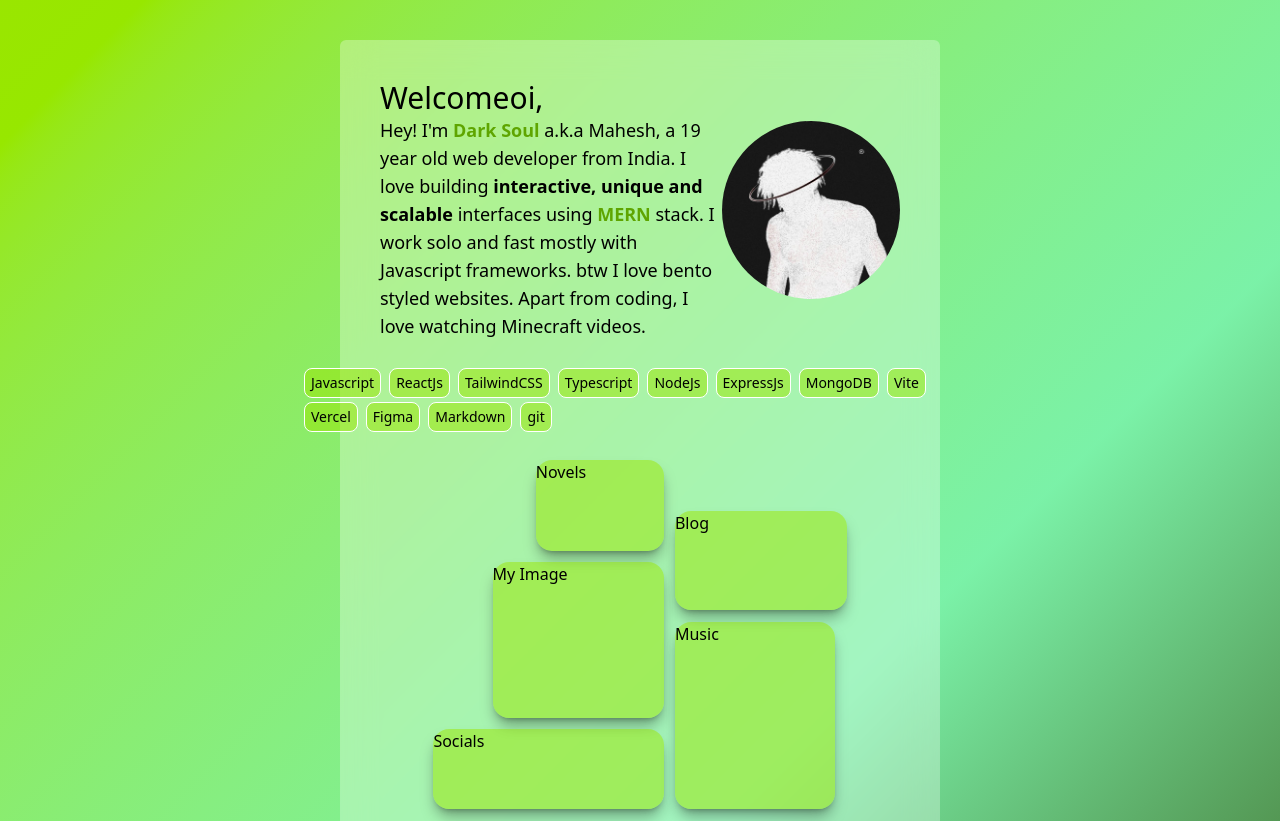
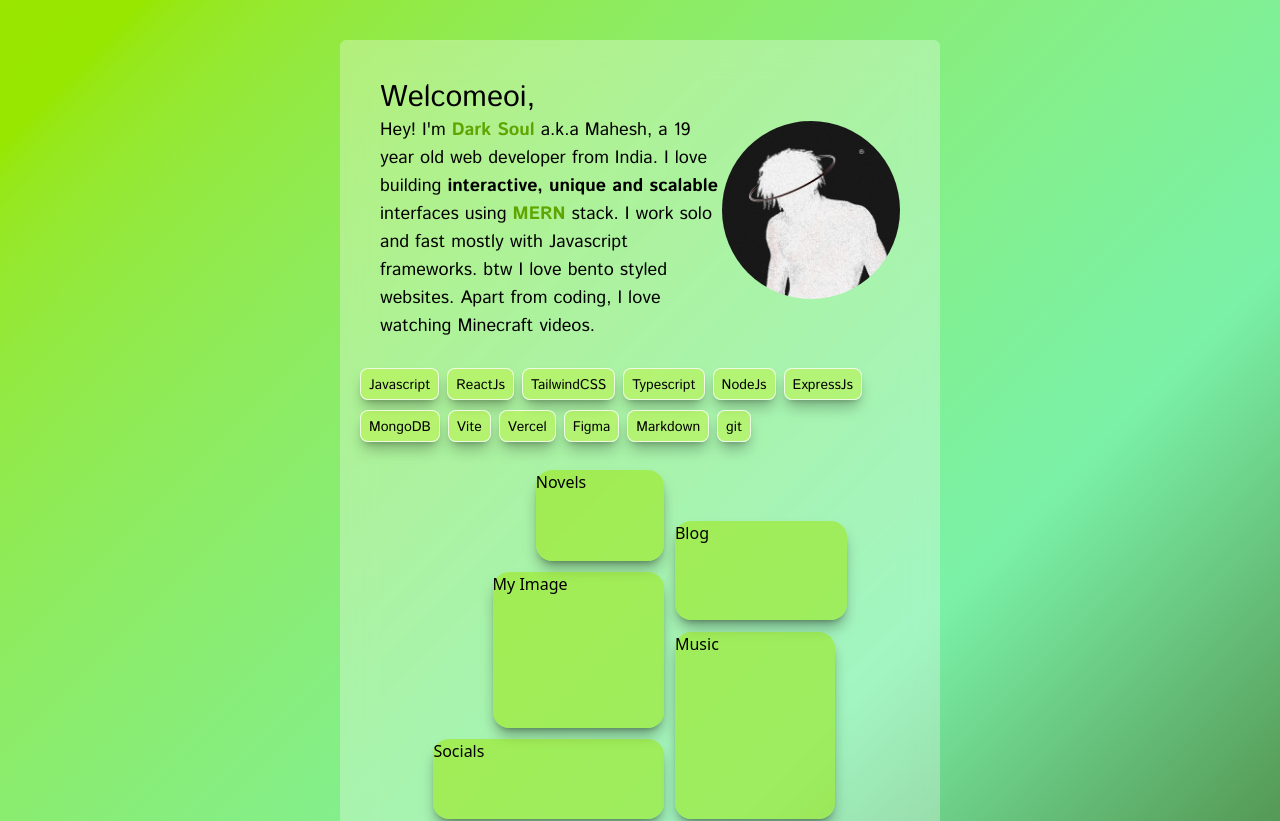
Before and after one commit to DarkkkSoul/portfolio2, a React (Vite) app: page / in a window 1280 px wide. Shown: the top 821 px of the page. Built offline with nearby package versions, Linux system fonts and the light colour scheme.

Commit message:
skills section

```diff
--- a/index.html
+++ b/index.html
@@ -6,6 +6,12 @@
     <!-- <link rel="icon" type="image/svg+xml" href="/vite.svg" /> -->
     <meta name="viewport" content="width=device-width, initial-scale=1.0" />
     <title>Dark Soul</title>
+
+    <!-- fonts -->
+    <link rel="preconnect" href="https://fonts.googleapis.com">
+    <link rel="preconnect" href="https://fonts.gstatic.com" crossorigin>
+    <link href="https://fonts.googleapis.com/css2?family=Istok+Web:ital,wght@0,400;0,700;1,400;1,700&display=swap"
+        rel="stylesheet">
 </head>
 
 <body class="mb-96">
--- a/src/App.css
+++ b/src/App.css
@@ -38,3 +38,21 @@
 .css-music {
     grid-area: music;
 }
+
+
+
+
+
+
+/* FONTS */
+.text-istok-400 {
+    font-family: "Istok Web", sans-serif;
+    font-weight: 400;
+    font-style: normal;
+}
+
+.text-istok-700 {
+    font-family: "Istok Web", sans-serif;
+    font-weight: 700;
+    font-style: normal;
+}
--- a/src/App.jsx
+++ b/src/App.jsx
@@ -12,7 +12,7 @@ function App() {
 
                 {/* about me & image */}
 
-                <div className='flex items-center justify-between px-5'>
+                <div className='flex items-center justify-between px-5 text-istok-400'>
                     <div className='text-lg w-2/3'>
                         <div className='flex flex-col'>
                             <div className='text-3xl'>Welcomeoi,</div>
@@ -29,7 +29,7 @@ function App() {
                     </div>
                 </div>
 
-                <div className='w-2xl'>
+                <div className='max-w-2xl'>
                     <Skills />
                 </div>
 
--- a/src/components/Skills.jsx
+++ b/src/components/Skills.jsx
@@ -5,10 +5,10 @@ function Skills() {
     const skillsArray = ['Javascript', 'ReactJs', 'TailwindCSS', 'Typescript', 'NodeJs', 'ExpressJs', 'MongoDB', 'Vite', 'Vercel', 'Figma', 'Markdown', 'git'];
 
     return (
-        <div className='flex flex-wrap gap-x-2 gap-y-1 *:bg-lime-400/50'>
+        <div className='flex flex-wrap items-center gap-x-2 gap-y-2.5 *:bg-lime-300/60 text-istok-400'>
             {
                 skillsArray.map((skill) => (
-                    <div className='py-1 px-1.5 text-sm border-1 border-white rounded-lg'>
+                    <div className='pt-1.5 pb-1 px-2 text-sm border-1 border-white/80 rounded-lg flex items-center shadow-lg/27'>
                         {skill}
                     </div>
                 ))
```
